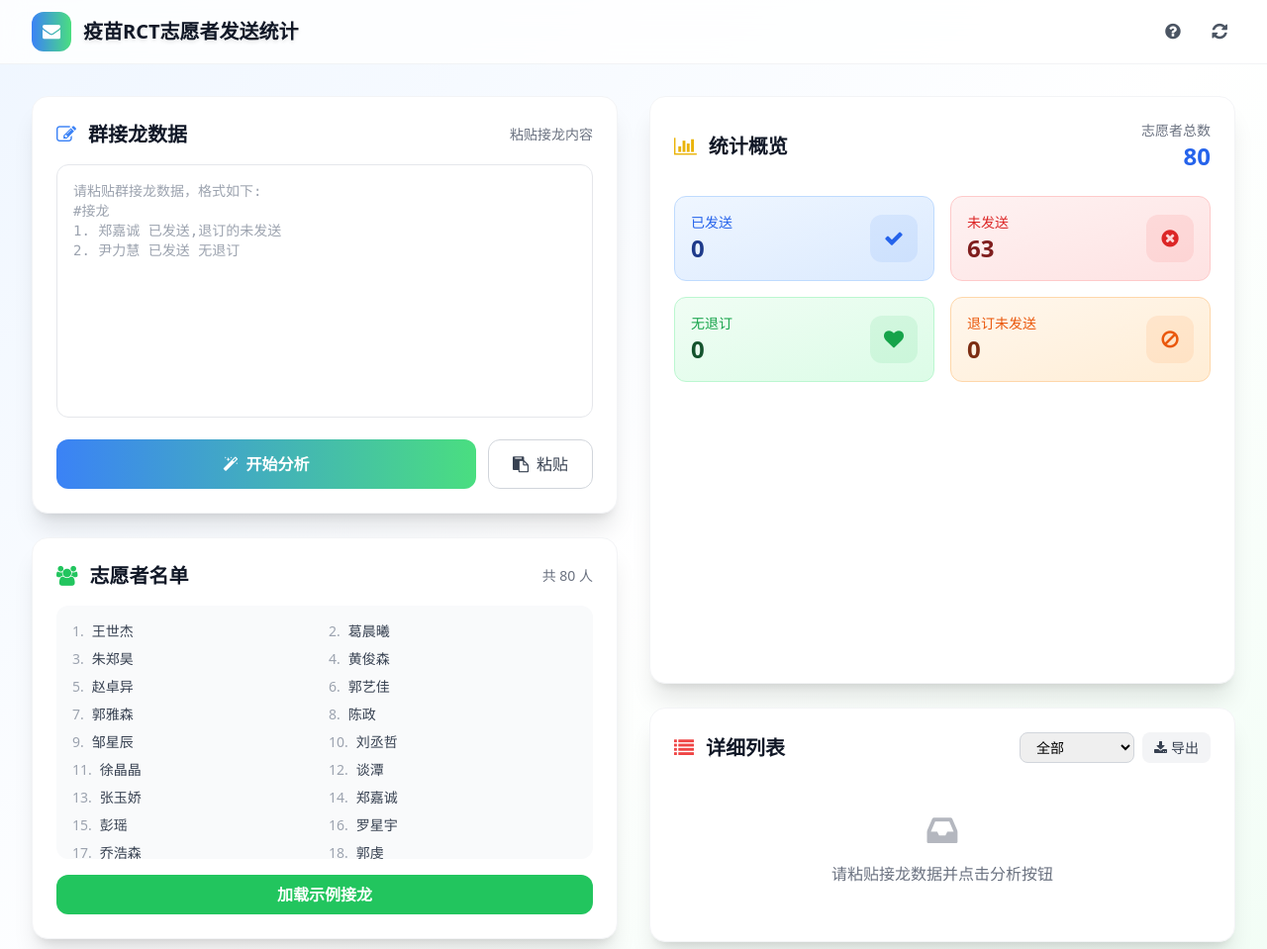
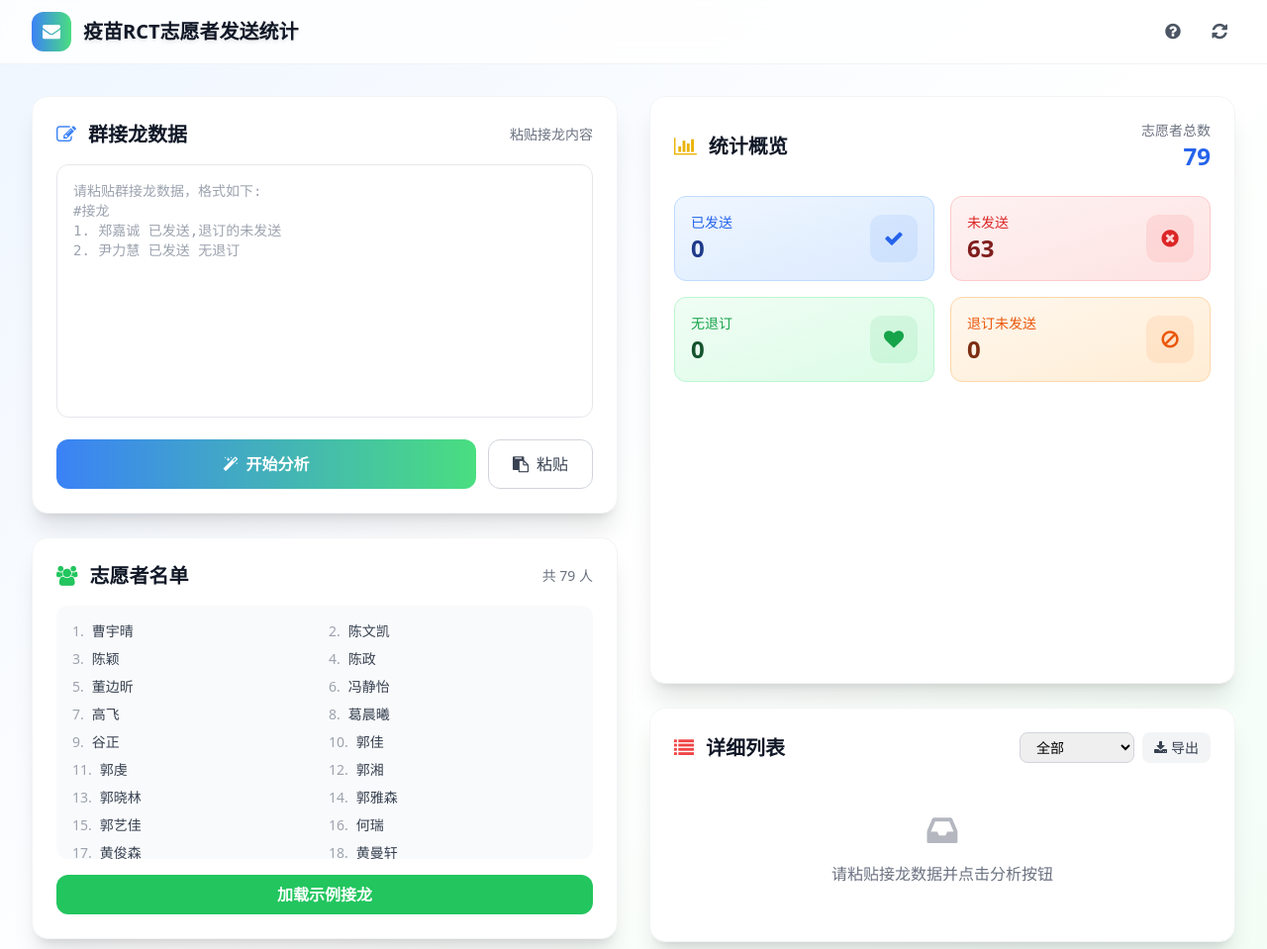
Before and after one commit to Karcen/rct-participant-tracker.github.io, a plain HTML site: page index.html in a window 1280 px wide. Shown: the top 959 px of the page at 99% size. Drawn offline with nearby package versions, Linux system fonts and the light colour scheme.

Commit message:
Update index.html

```diff
--- a/index.html
+++ b/index.html
@@ -149,7 +149,7 @@
                             <i class="fa fa-users text-green-500 mr-3"></i>
                             志愿者名单
                         </h2>
-                        <span class="text-sm text-gray-500">共 80 人</span>
+                        <span class="text-sm text-gray-500">共 79 人</span>
                     </div>
 
                     <div class="space-y-4">
@@ -176,7 +176,7 @@
                         </h2>
                         <div class="text-right">
                             <p class="text-sm text-gray-500">志愿者总数</p>
-                            <p id="totalCount" class="text-2xl font-bold text-blue-600">80</p>
+                            <p id="totalCount" class="text-2xl font-bold text-blue-600">79</p>
                         </div>
                     </div>
 
@@ -337,14 +337,14 @@
         class VolunteerTracker {
             constructor() {
                 this.database = [
-				    "王世杰", "葛晨曦", "朱郑昊", "黄俊森", "赵卓异", "郭艺佳", "郭雅森", "陈政", "邹星辰", "刘丞哲",
-				    "徐晶晶", "谈潭", "张玉娇", "郑嘉诚", "彭瑶", "罗星宇", "乔浩森", "郭虔", "郭佳", "孙嘉晨",
-				    "全文海", "田馨", "于江媛", "杨昊", "杨恒", "马浩钧", "赖伟丽", "何瑞", "冯静怡", "张晓歌",
-				    "谷正", "商婧雯", "柯尚冶", "王晓妍", "战友欣", "郭晓林", "邱阅", "石松", "刘一", "黄曼轩",
-				    "王旭", "李蕾", "陈文凯", "张绩伟", "熊华周", "钟士秦", "李珊珊", "李雅霏", "杨颜菊", "郭湘",
-				    "马晴", "施云峰", "赵金凤", "阳文佩", "董边昕", "张译心", "雷锦祯", "曹宇晴", "吴佳琪", "许梦晗",
-				    "刘钥珊", "罗立心", "张钧玮", "唐育航", "张英特", "陈颖", "李怡菡", "姚盼玉", "王琦", "闫政婷",
-				    "涂伊萱", "李晨曦", "张紫钰", "王伊", "周梦竺", "刘晨桐", "尹力慧", "邢健峰", "高飞", "王维秀"
+				    "曹宇晴", "陈文凯", "陈颖", "陈政", "董边昕", "冯静怡", "高飞", "葛晨曦", "谷正", "郭佳",
+				    "郭虔", "郭湘", "郭晓林", "郭雅森", "郭艺佳", "何瑞", "黄俊森", "黄曼轩", "柯尚冶", "赖伟丽",
+				    "李晨曦", "李蕾", "李珊珊", "李雅霏", "李怡菡", "刘晨桐", "刘丞哲", "刘钥珊", "刘一", "罗立心",
+				    "罗星宇", "马浩钧", "马晴", "彭瑶", "乔浩森", "邱阅", "全文海", "商婧雯", "施云峰", "石松",
+				    "孙嘉晨", "谈潭", "唐育航", "田馨", "涂伊萱", "王琦", "王世杰", "王维秀", "王晓妍", "王旭",
+				    "王伊", "吴佳琪", "邢建峰", "邢健峰", "徐晶晶", "许梦晗", "闫政婷", "阳文佩", "杨昊", "杨恒",
+				    "杨颜菊", "姚盼玉", "尹力慧", "于江媛", "战友欣", "张绩伟", "张钧玮", "张晓歌", "张译心", "张英特",
+				    "张玉娇", "张紫钰", "赵金凤", "赵卓异", "郑嘉诚", "钟士秦", "周梦竺", "朱郑昊", "邹星辰"
 				];
 
                 this.results = [];
```
